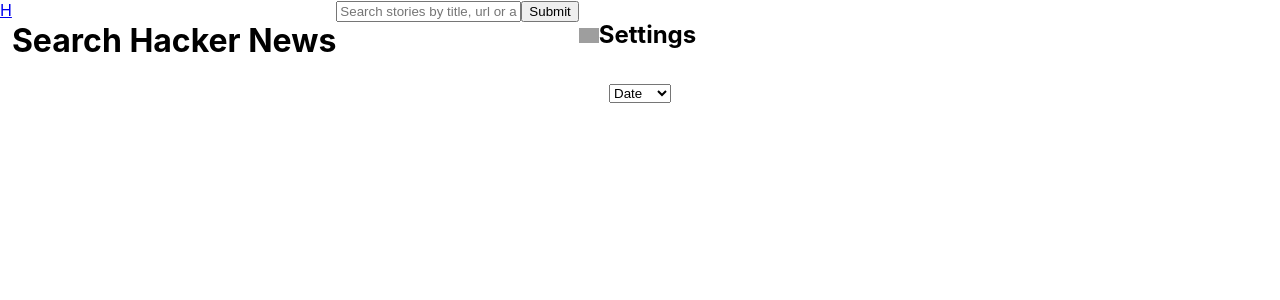
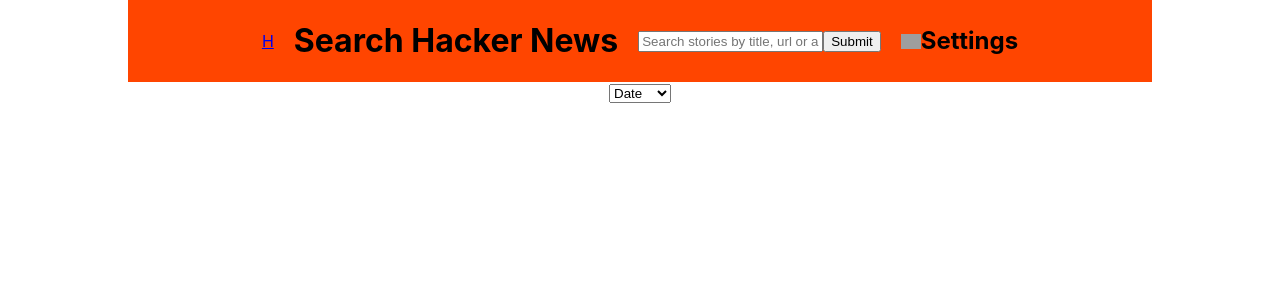
Before and after one commit to SamSvetlik/411-hackathon-hackernews, a React (Create React App) app: page / in a window 1280 px wide. Shown: the top 300 px of the page. Built offline with nearby package versions, Linux system fonts and the light colour scheme; grey boxes are pictures that could not be loaded.

Commit message:
minor styling to HeaderComponent, better LI text for comments

```diff
--- a/src/App.css
+++ b/src/App.css
@@ -36,3 +36,14 @@
     transform: rotate(360deg);
   }
 }
+
+.headerComponent {
+  display: flex;
+  width: 80%;
+  height: fit-content;
+  margin: auto;
+  justify-content: center;
+  align-items: center;
+  gap: 20px;
+  background-color: orangered;
+}
--- a/src/HeaderComponent.js
+++ b/src/HeaderComponent.js
@@ -23,7 +23,7 @@
 
     render() {
         return (
-            <div style={{display: "flex"}}>
+            <div className='headerComponent'>
                 <a href="https://news.ycombinator.com">H</a>
                 <h1>Search Hacker News</h1>
                 <form onSubmit={this.handleSubmit}>
--- a/src/ListComponent.js
+++ b/src/ListComponent.js
@@ -8,7 +8,7 @@
             return(
                 <li key={result.objectID} style={{backgroundColor: 'rebeccapurple'}}>
                     <span>
-                        {result.title}
+                        {result.title ? result.title : result.comment_text}
                         <a href={result.title}>{result.url}</a>
                     </span>
                     <h2>
```
